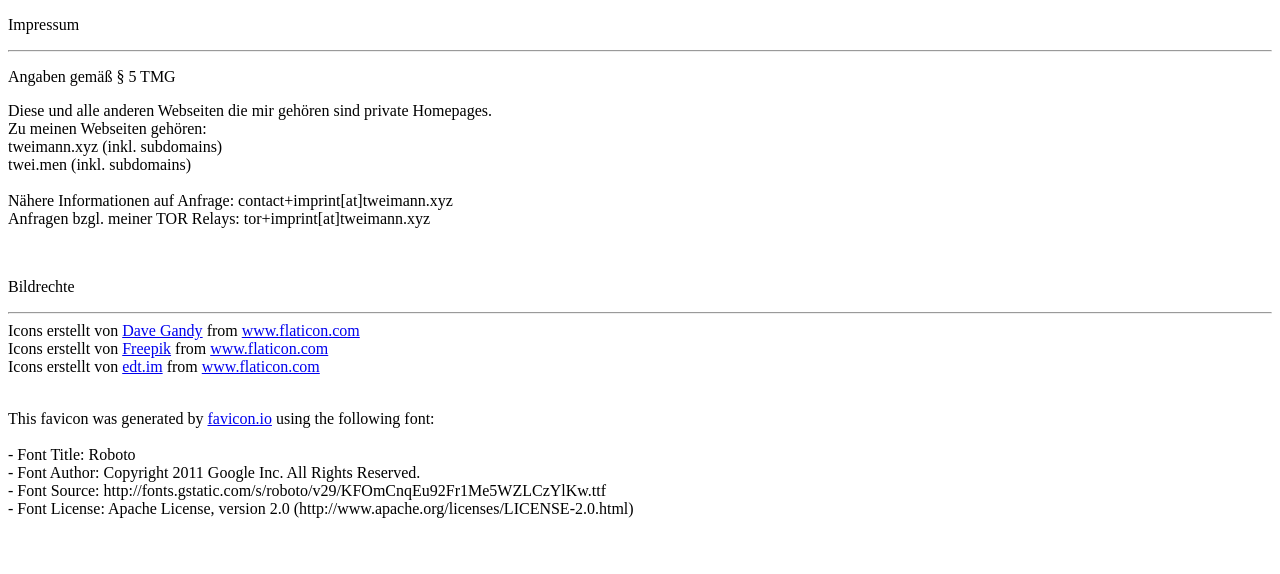
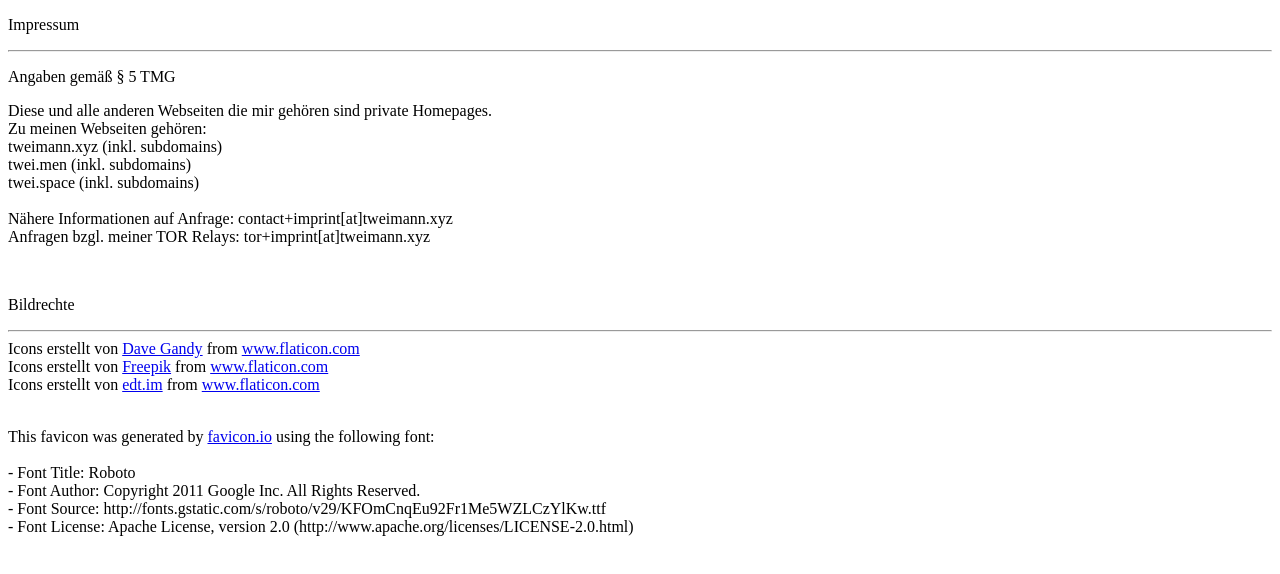
Before and after one commit to tweimann/tweimann.xyz, a plain HTML site: page imprint.html in a window 1280 px wide. Drawn offline with Linux system fonts and the light colour scheme.

Commit message:
Update imprint.html

```diff
--- a/imprint.html
+++ b/imprint.html
@@ -13,6 +13,7 @@
             Zu meinen Webseiten gehören:<br>
             tweimann.xyz (inkl. subdomains)<br>
             twei.men (inkl. subdomains)<br>
+            twei.space (inkl. subdomains)<br>
             <br>
             Nähere Informationen auf Anfrage: contact+imprint[at]tweimann.xyz<br>
             Anfragen bzgl. meiner TOR Relays: tor+imprint[at]tweimann.xyz<br>
```
